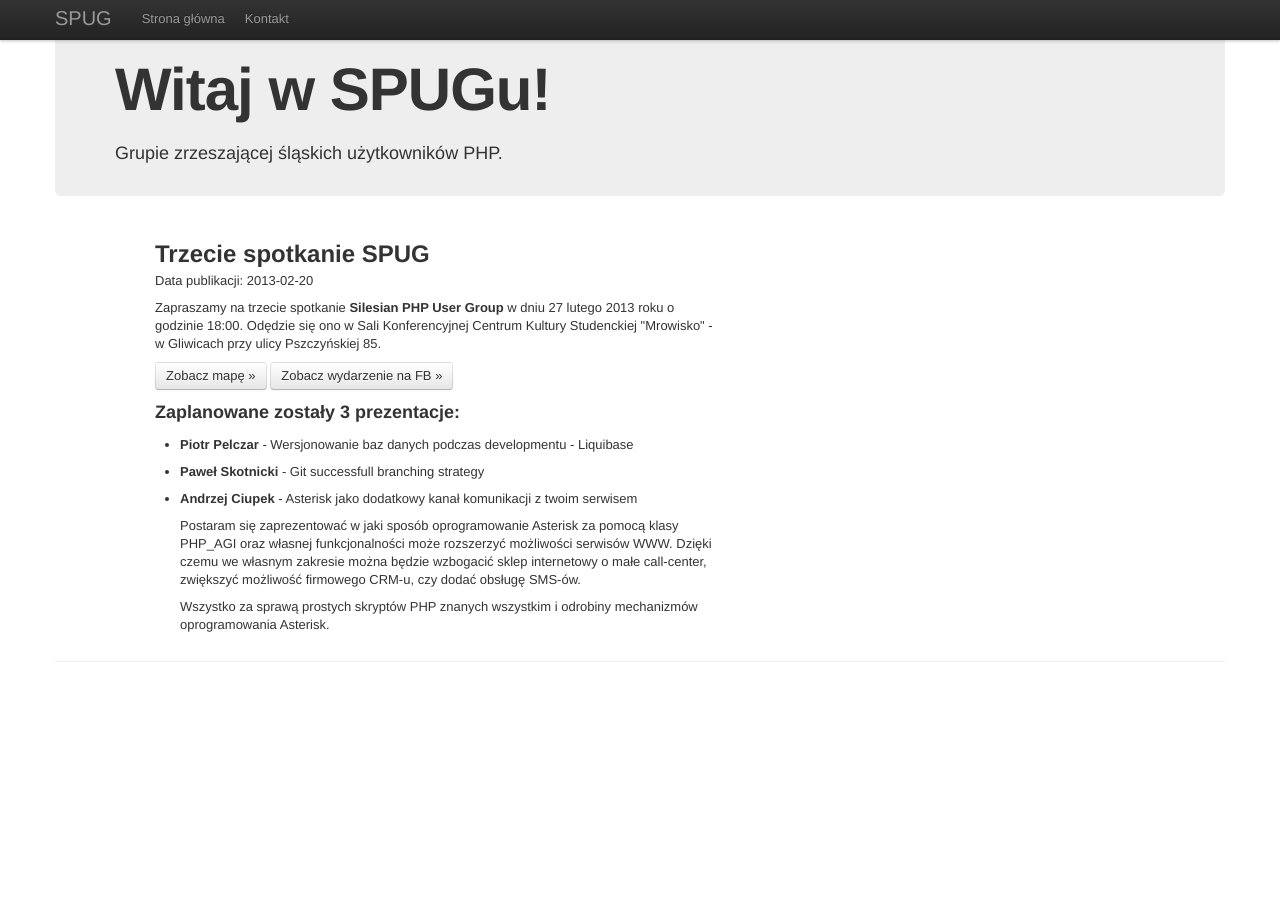
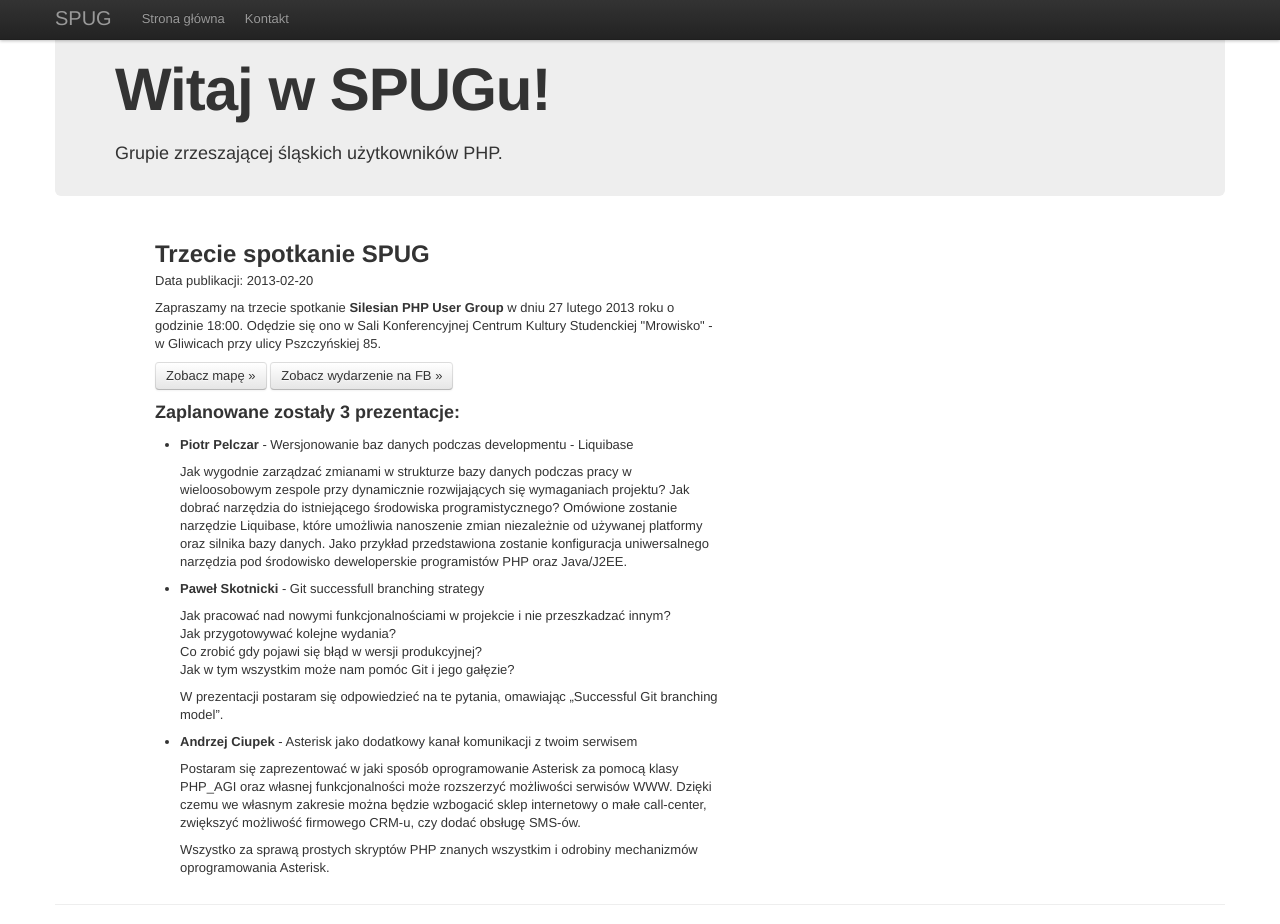
Before and after one commit to SPUG/spug.github.com, a Jekyll site: the page built from _posts/2013-02-20-trzecie-spotkanie.html, in a window 1280 px wide and 924 px high. Built offline with Jekyll 4.4.1, drawn with Linux system fonts in a browser that asks for light colours.

Commit message:
Add talk descriptions

```diff
--- a/_posts/2013-02-20-trzecie-spotkanie.html
+++ b/_posts/2013-02-20-trzecie-spotkanie.html
@@ -9,10 +9,28 @@ layout: post
     <li>
         <p><b>Piotr Pelczar</b> - Wersjonowanie baz danych podczas developmentu
         - Liquibase</p>
+
+        <p>Jak wygodnie zarządzać zmianami w strukturze bazy danych podczas
+        pracy w wieloosobowym zespole przy dynamicznie rozwijających się
+        wymaganiach projektu? Jak dobrać narzędzia do istniejącego środowiska
+        programistycznego? Omówione zostanie narzędzie Liquibase, które
+        umożliwia nanoszenie zmian niezależnie od używanej platformy oraz
+        silnika bazy danych. Jako przykład przedstawiona zostanie konfiguracja
+        uniwersalnego narzędzia pod środowisko deweloperskie programistów PHP
+        oraz Java/J2EE.</p>
     </li>
 
     <li>
         <p><b>Paweł Skotnicki</b> - Git successfull branching strategy</p>
+
+        <p>Jak pracować nad nowymi funkcjonalnościami w projekcie i nie
+        przeszkadzać innym?<br />
+        Jak przygotowywać kolejne wydania?<br />
+        Co zrobić gdy pojawi się błąd w wersji produkcyjnej?<br />
+        Jak w tym wszystkim może nam pomóc Git i jego gałęzie?</p>
+
+        <p>W prezentacji postaram się odpowiedzieć na te pytania, omawiając
+        &bdquo;Successful Git branching model&rdquo;.</p>
     </li>
 
     <li>
```
